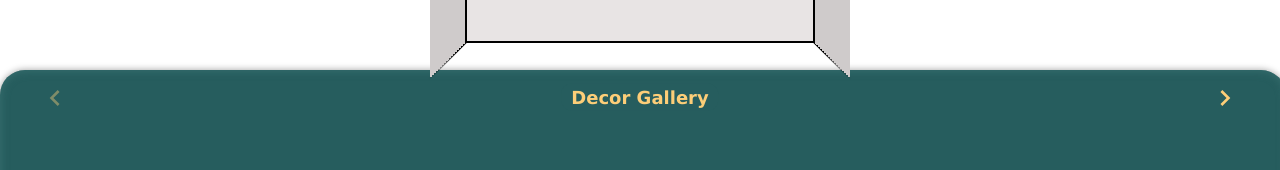
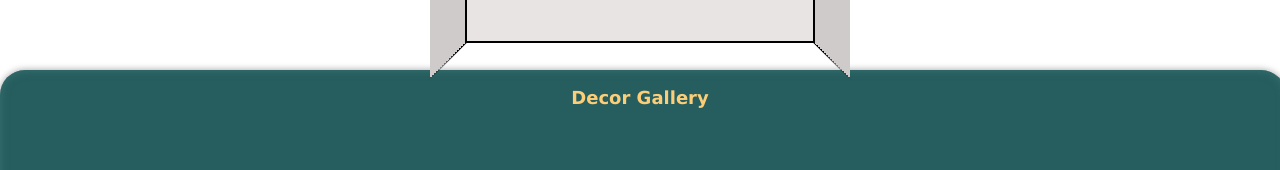
Before and after one commit to RudyCab/wallgenie-test, a React (Create React App) app: page /WallEditor in a window 1280 px wide. Shown: the part 400-570 px from the top of the page. Built offline with nearby package versions, Linux system fonts and the light colour scheme.

Commit message:
fixed carousel styling

```diff
--- a/src/WallEditor/Carousel.css
+++ b/src/WallEditor/Carousel.css
@@ -1,8 +1,7 @@
 .DecorItem-Container {
-  display: flex;
   position: absolute;
-  margin-top: 200px;
-  width: 100%;
+  margin-top: 210px;
+  width: 91%;
   height: 325px;
 }
 
@@ -16,7 +15,6 @@
 .DecorItem-Grid li {
   display: flex;
   justify-content: center;
-  align-items: center;
 }
 
 .DecorItem {
@@ -44,12 +42,10 @@
 
 .Carousel-Left {
   left: 0;
-  transform: translate(75%);
 }
 
 .Carousel-Right {
   right: 0;
-  transform: translate(-75%);
 }
 
 .Carousel-Title {
@@ -57,11 +53,11 @@
   left: 50%;
   transform: translate(-50%, 50%);
   color: #FDCE78;
-  background-color: #265d5e;
+  /* background-color: #265d5e; */
   font-weight: bolder;
   padding-left: 10px;
   padding-right: 10px;
-  border-radius: 10px;
+  /* border-radius: 10px; */
   font-size: large;
   font-family: 'Lucida Sans', 'Lucida Sans Regular', 'Lucida Grande', 'Lucida Sans Unicode', Geneva, Verdana, sans-serif;
 }
--- a/src/WallEditor/Carousel.jsx
+++ b/src/WallEditor/Carousel.jsx
@@ -10,8 +10,16 @@ import {
 /*
 Now, acting as a carousel rather than a scrollable slider
 */
-const Carousel = ({ images, shuffle, setShuffle, xWall, yWall, heightWall, widthWall }) => {
-  const ITEMS_PER_PANEL = 6;
+const Carousel = ({
+  images,
+  shuffle,
+  setShuffle,
+  xWall,
+  yWall,
+  widthWall,
+  heightWall,
+}) => {
+  const ITEMS_PER_PANEL = 2;
   const [currentPanelIndex, setCurrentPanelIndex] = useState(0);
   const [currentImages, setCurrentImages] = useState([]);
 
@@ -34,16 +42,12 @@ const Carousel = ({ images, shuffle, setShuffle, xWall, yWall, heightWall, width
     setCurrentPanelIndex((prev) => (prev < maxIndex ? prev + 1 : prev));
   };
 
-  const YELLOW = "#FDCE78";
-  const TRANSPARENT_YELLOW = "#FDCE786a";
-
   return (
     <>
       {/* DISPLAY DECORITEMS */}
       <div className="DecorItem-Container">
         <ul className="DecorItem-Grid">
-          {currentImages &&
-            currentImages.map((imageUrl, index) => (
+          {currentImages.map((imageUrl, index) => (
             <li key={index}>
               <Draggable
                 img={imageUrl}
@@ -54,8 +58,8 @@ const Carousel = ({ images, shuffle, setShuffle, xWall, yWall, heightWall, width
                 setShuffle={setShuffle}
                 xWall={xWall}
                 yWall={yWall}
+                widthWall={widthWall}
                 heightWall={heightWall}
-                  widthWall={widthWall}
               />
             </li>
           ))}
@@ -64,25 +68,25 @@ const Carousel = ({ images, shuffle, setShuffle, xWall, yWall, heightWall, width
 
       {/* CAROUSEL BACKGROUND (displayed beneath DecorItems) */}
       <div className="Carousel-Container">
+        <span className="Carousel-Title">Decor Gallery</span>
         <button
           className="Carousel-Button Carousel-Left"
           onClick={handlePrevPanel}
         >
           <MdOutlineKeyboardArrowLeft
-            color={currentPanelIndex === 0 ? TRANSPARENT_YELLOW : YELLOW}
+            color={currentPanelIndex === 0 ? "transparent" : "#FDCE78"}
           />
         </button>
-        <span className="Carousel-Title">Decor Gallery</span>
         <button
           className="Carousel-Button Carousel-Right"
           onClick={handleNextPanel}
         >
           <MdOutlineKeyboardArrowRight
             color={
-              currentPanelIndex ===
+              currentPanelIndex >=
               Math.ceil(images.length / ITEMS_PER_PANEL) - 1
-                ? TRANSPARENT_YELLOW
-                : YELLOW
+                ? "transparent"
+                : "#FDCE78"
             }
           />
         </button>
--- a/src/WallEditor/WallEditorPage.jsx
+++ b/src/WallEditor/WallEditorPage.jsx
@@ -186,9 +186,15 @@ function WallEditorPage({ images }) {
 
         {/* CAROUSEL (where DecorItems are displayed) */}
         {__DISPLAY_CAROUSEL && (
-          <Carousel images={images} shuffle={shuffle} setShuffle={setShuffle}
-          xWall={x} yWall={window.innerHeight * 0.25 - 20}
-          heightWall={(3 / 4) * wall_width} widthWall={wall_width}/>
+          <Carousel
+            images={images}
+            shuffle={shuffle}
+            setShuffle={setShuffle}
+            xWall={wall.coordinates.x}
+            yWall={wall.coordinates.y}
+            widthWall={wall.size.width}
+            heightWall={wall.size.height}
+          />
         )}
       </div>
     </div>
```
Lines whose indentation alone changed are shown as unchanged.
